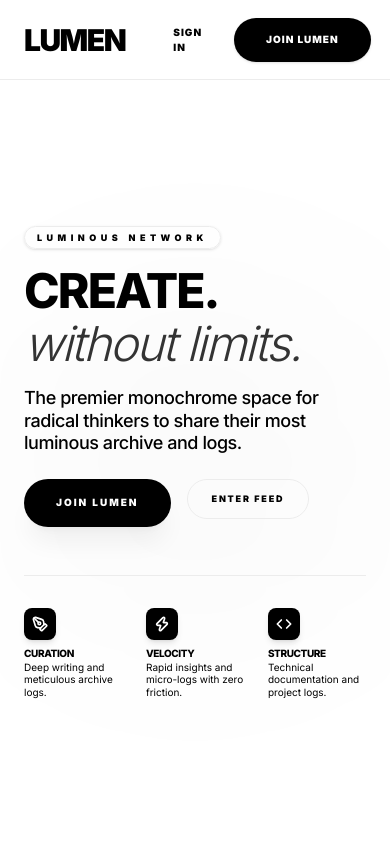
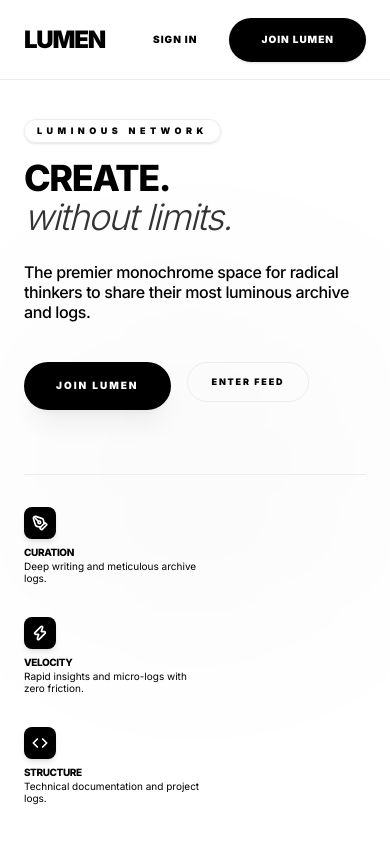
Before and after one commit to Shyamkano/LUMEN, a Next.js app: page / in a window 390 px wide. Shown: the top 844 px of the page. Built offline with nearby package versions, Linux system fonts and the light colour scheme; no server answers; a web font is replaced by a local one.

Commit message:
feat: implement responsive Navbar, landing page, and update user profile creation logic

```diff
--- a/src/app/page.tsx
+++ b/src/app/page.tsx
@@ -17,17 +17,17 @@ export default async function LandingPage() {
           Luminous Network
         </span>
 
-        <h1 className="text-5xl md:text-6xl lg:text-[5.5rem] font-black leading-[0.8] text-foreground tracking-tighter">
+        <h1 className="text-4xl sm:text-5xl md:text-6xl lg:text-[5.5rem] font-black leading-[0.8] text-foreground tracking-tighter">
           CREATE.
           <br />
           <span className="italic font-light opacity-80">without limits.</span>
         </h1>
 
-        <p className="text-lg md:text-xl text-muted-foreground max-w-xl leading-tight font-medium tracking-tight">
+        <p className="text-base md:text-xl text-muted-foreground max-w-xl leading-tight font-medium tracking-tight mt-2">
           The premier monochrome space for radical thinkers to share their most luminous archive and logs.
         </p>
 
-        <div className="flex gap-4 mt-2">
+        <div className="flex flex-wrap gap-4 mt-6">
           {user ? (
             <Link href="/dashboard">
               <Button className="rounded-full px-8 h-12 text-[10px] font-black uppercase tracking-[0.2em] shadow-xl shadow-foreground/5 transition-all hover:scale-105 active:scale-95">
@@ -48,8 +48,8 @@ export default async function LandingPage() {
           </Link>
         </div>
 
-        {/* Feature grid - Compact & Tighter */}
-        <div className="grid grid-cols-3 gap-6 mt-8 w-full border-t border-border/50 pt-8">
+        {/* Feature grid - Responsive */}
+        <div className="grid grid-cols-1 sm:grid-cols-3 gap-8 md:gap-6 mt-12 md:mt-8 w-full border-t border-border/50 pt-8">
           <div className="flex flex-col gap-2">
             <div className="w-8 h-8 rounded-lg bg-foreground text-background flex items-center justify-center shadow-md">
               <PenTool size={16} strokeWidth={2.5} />
--- a/src/components/Navbar.tsx
+++ b/src/components/Navbar.tsx
@@ -38,7 +38,7 @@ export default function Navbar({ user }: { user: SupabaseUser | null }) {
         <div className="flex items-center gap-10">
           <Link
             href="/"
-            className="text-3xl font-black tracking-tighter text-black hover:opacity-70 transition-all uppercase shrink-0"
+            className="text-2xl sm:text-3xl font-black tracking-tighter text-black hover:opacity-70 transition-all uppercase shrink-0"
           >
             LUMEN
           </Link>
@@ -50,14 +50,14 @@ export default function Navbar({ user }: { user: SupabaseUser | null }) {
           </Link>
           <Link
             href="/feed"
-            className="hidden lg:block text-[10px] font-black uppercase tracking-[0.3em] text-muted-foreground hover:text-black transition-all"
+            className="hidden sm:block text-[10px] font-black uppercase tracking-[0.3em] text-muted-foreground hover:text-black transition-all"
           >
             Explore
           </Link>
           {user && (
             <Link
               href="/dashboard"
-              className="hidden lg:block text-[10px] font-black uppercase tracking-[0.3em] text-muted-foreground hover:text-black transition-all"
+              className="hidden md:block text-[10px] font-black uppercase tracking-[0.3em] text-muted-foreground hover:text-black transition-all"
             >
               Dashboard
             </Link>
```
Also changed, not shown: 1 other file (tests, documents, lock files or other folders).
